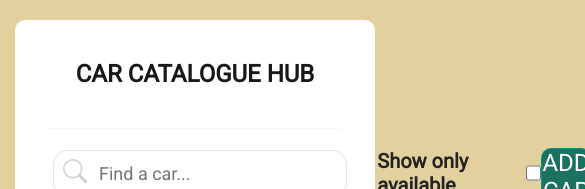
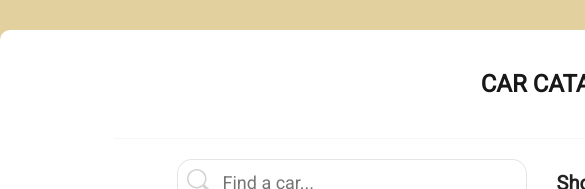
Before and after one commit to BLueSab3R/Cars-Catalogue, a React (Create React App) app: page / in a window 390 px wide. Shown: the top 189 px of the page, 585 px wide, since content can reach past the window. Built offline with nearby package versions, Linux system fonts and the light colour scheme; no server answers.

Commit message:
Add min-width for mobile

```diff
--- a/src/App.scss
+++ b/src/App.scss
@@ -4,8 +4,12 @@ body {
   background-color: #e3d09f;
   padding: 30px 0;
 
-  @media (max-width: 768px) {
-    padding: 20px 0;
+  @media (max-width: 667px) {
+    body {
+      min-width: 667px;
+      padding: 20px 0;
+
+    }
   }
 }
 
@@ -53,6 +57,7 @@ button {
   margin: 0 auto;
   background-color: #fff;
   border-radius: 10px;
+  min-width: 1200px;
 
   .container {
     width: 90%;
```
